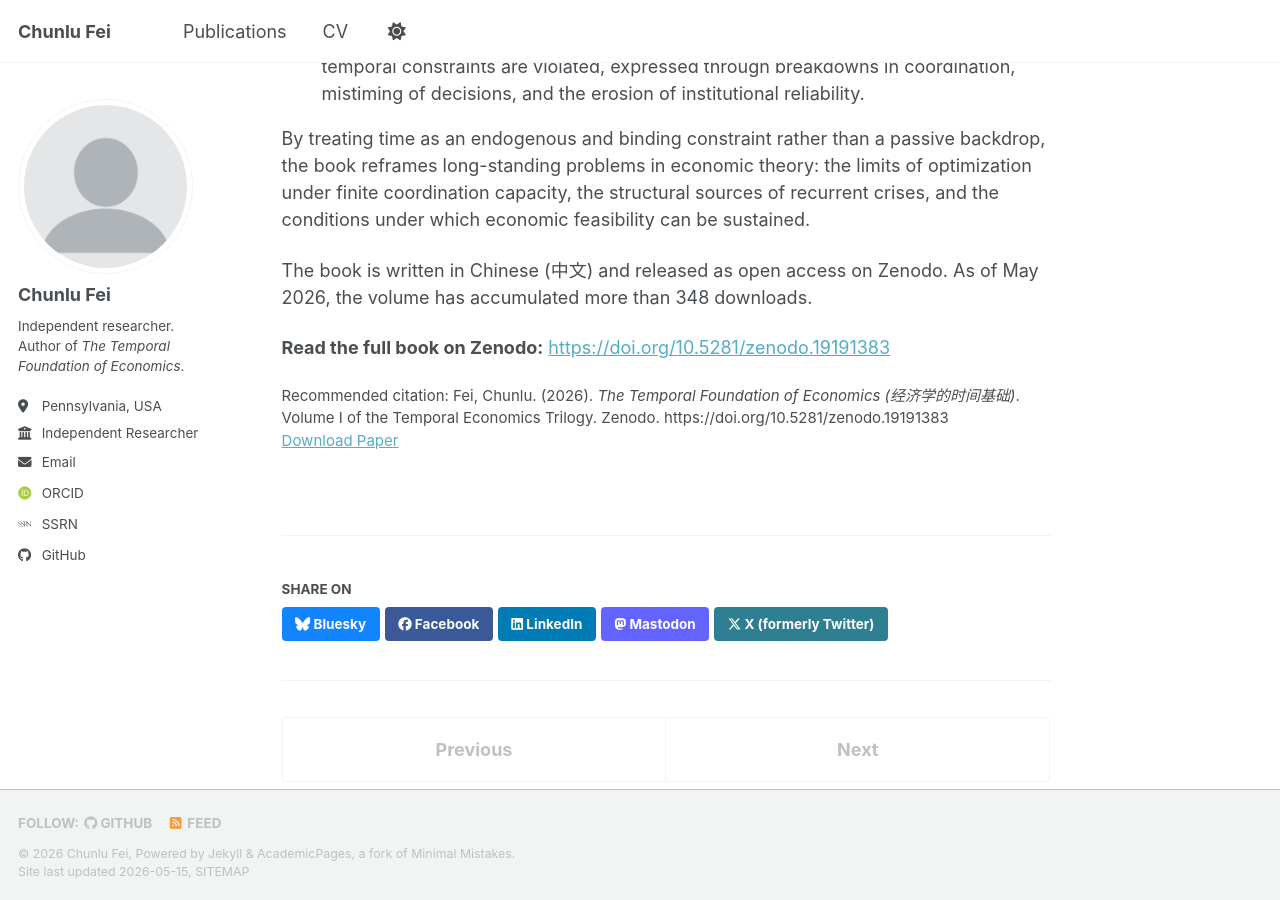
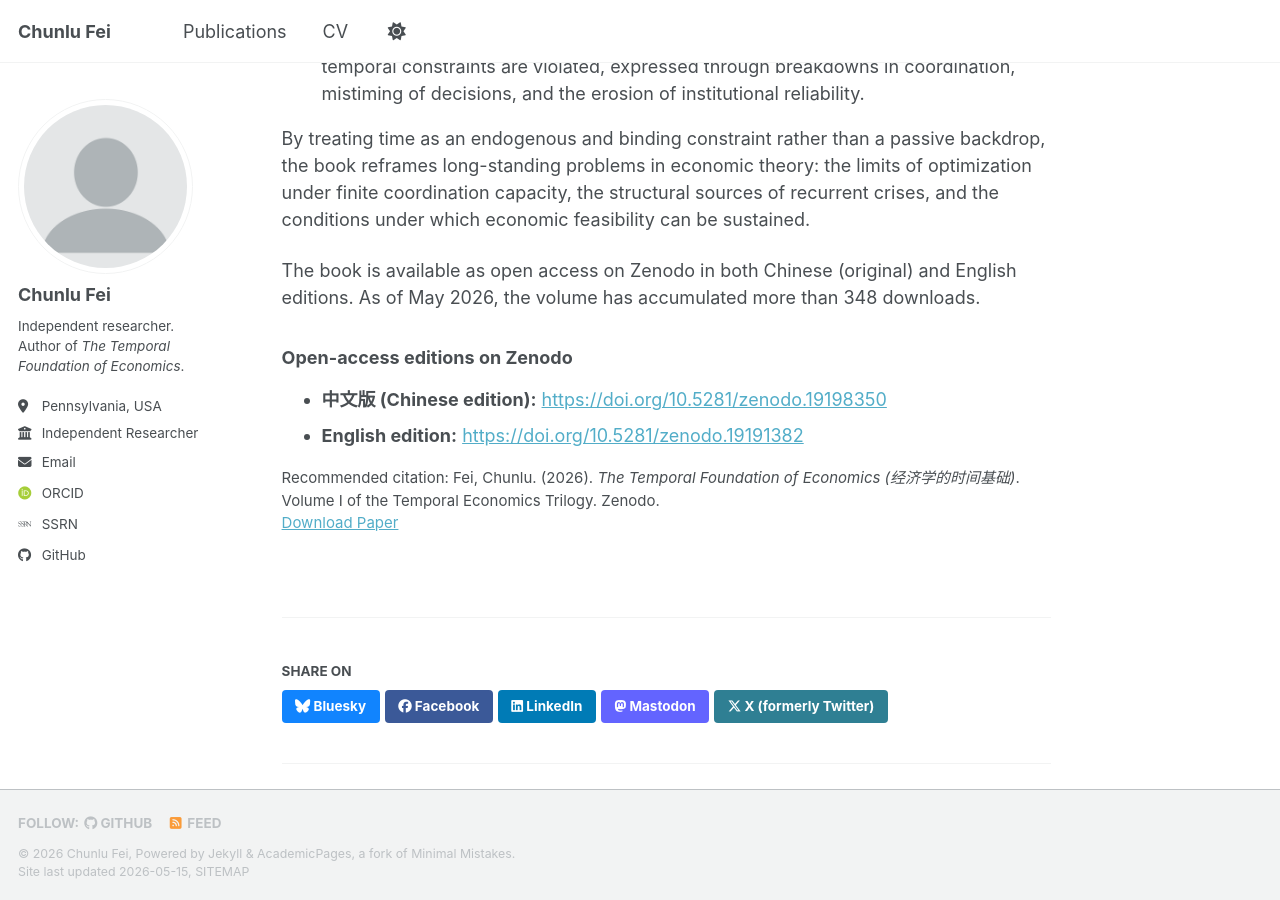
Before and after one commit to chunlufei/chunlufei.github.io, a Jekyll site: the page built from _publications/2026-05-02-temporal-foundation-economics.md, in a window 1280 px wide and 900 px high, scrolled down 451 px. Built offline with Jekyll 4.4.1, drawn with Linux system fonts in a browser that asks for light colours; some web fonts are replaced; a script bundle is joined from its source files by our own code; library files that are not in the unit come from our copies.

Commit message:
Update 2026-05-02-temporal-foundation-economics.md

```diff
--- a/_publications/2026-05-02-temporal-foundation-economics.md
+++ b/_publications/2026-05-02-temporal-foundation-economics.md
@@ -3,11 +3,11 @@
 collection: publications
 category: books
 permalink: /publication/2026-05-02-temporal-foundation-economics
-excerpt: 'Volume I of the trilogy on temporal economics. This book establishes the formal theory of temporal feasibility, temporal equilibrium, and the shadow cost of time. It reconstructs economic feasibility under the dual constraints of resources and time, treating time not as a background parameter but as an endogenous and binding condition of economic life. Written in Chinese (中文专著). Open-access edition on Zenodo (348+ downloads as of May 2026).'
+excerpt: 'Volume I of the trilogy on temporal economics. This book establishes the formal theory of temporal feasibility, temporal equilibrium, and the shadow cost of time. It reconstructs economic feasibility under the dual constraints of resources and time, treating time not as a background parameter but as an endogenous and binding condition of economic life. Available in both Chinese (中文版) and English editions on Zenodo (Open Access, 348+ downloads as of May 2026).'
 date: 2026-05-02
 venue: 'Zenodo (Open Access)'
-paperurl: 'https://doi.org/10.5281/zenodo.19191383'
-citation: 'Fei, Chunlu. (2026). <i>The Temporal Foundation of Economics (经济学的时间基础)</i>. Volume I of the Temporal Economics Trilogy. Zenodo. https://doi.org/10.5281/zenodo.19191383'
+paperurl: 'https://doi.org/10.5281/zenodo.19198350'
+citation: 'Fei, Chunlu. (2026). <i>The Temporal Foundation of Economics (经济学的时间基础)</i>. Volume I of the Temporal Economics Trilogy. Zenodo.'
 ---
 
 *Volume I of the trilogy "Temporal Economics" (《经济学的时间的研究》).*
@@ -20,6 +20,9 @@
 
 By treating time as an endogenous and binding constraint rather than a passive backdrop, the book reframes long-standing problems in economic theory: the limits of optimization under finite coordination capacity, the structural sources of recurrent crises, and the conditions under which economic feasibility can be sustained.
 
-The book is written in Chinese (中文) and released as open access on Zenodo. As of May 2026, the volume has accumulated more than 348 downloads.
+The book is available as open access on Zenodo in both Chinese (original) and English editions. As of May 2026, the volume has accumulated more than 348 downloads.
 
-**Read the full book on Zenodo:** [https://doi.org/10.5281/zenodo.19191383](https://doi.org/10.5281/zenodo.19191383)
+### Open-access editions on Zenodo
+
+- **中文版 (Chinese edition):** [https://doi.org/10.5281/zenodo.19198350](https://doi.org/10.5281/zenodo.19198350)
+- **English edition:** [https://doi.org/10.5281/zenodo.19191382](https://doi.org/10.5281/zenodo.19191382)
```
